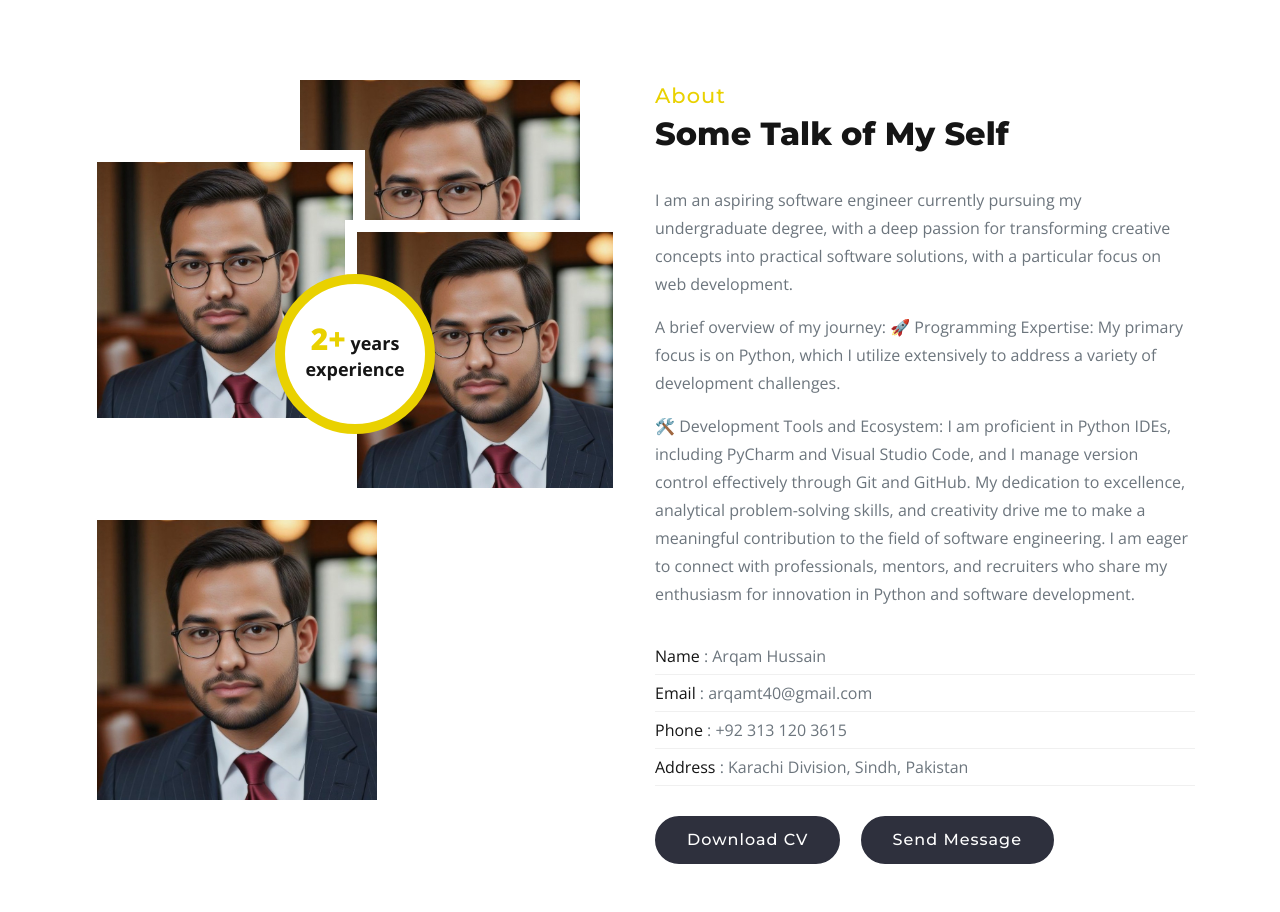
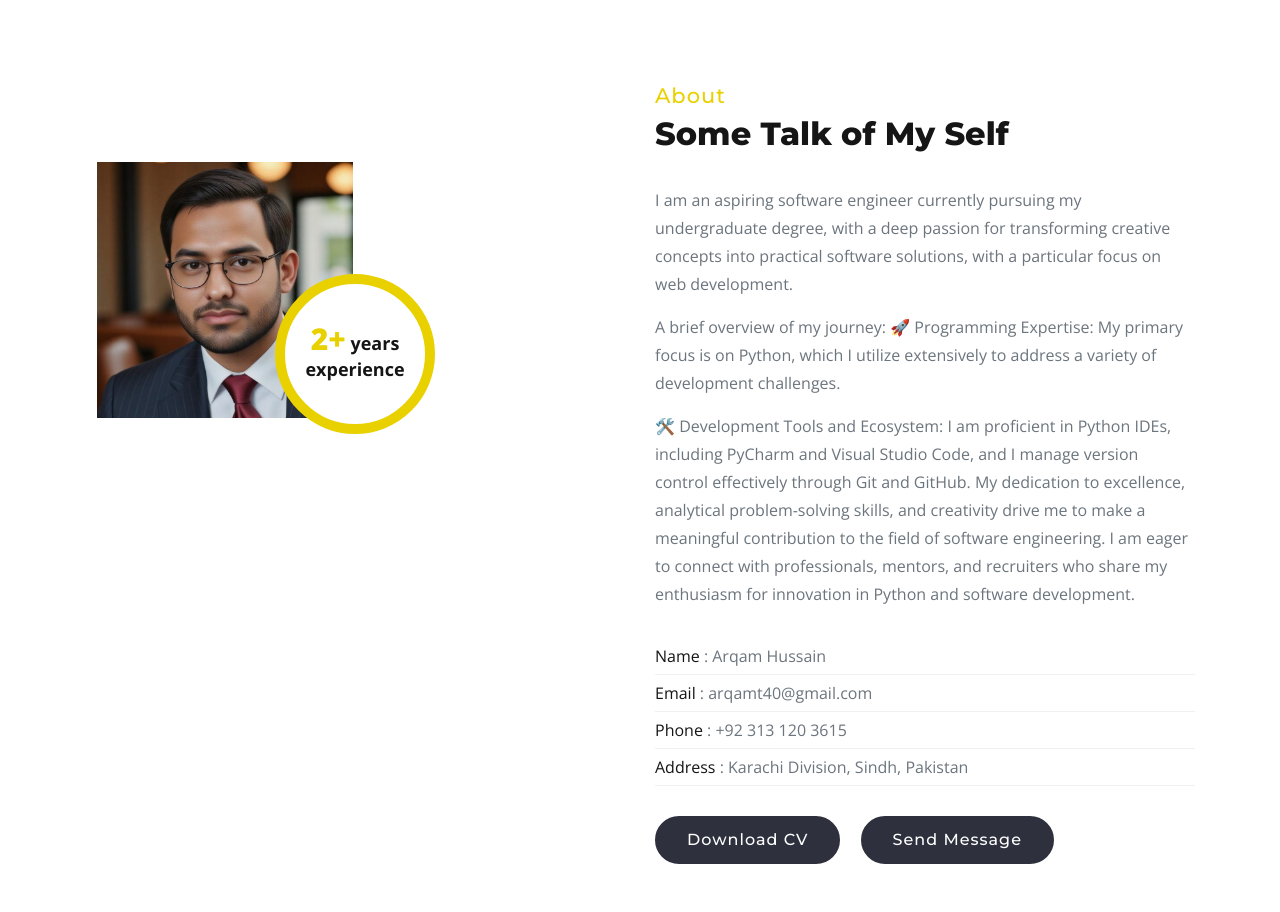
Before and after one commit to Bilal-web-developer/ninjadeveloper, a plain HTML site: page index.html in a window 1280 px wide. Shown: the part 800-1712 px from the top of the page. Drawn offline with nearby package versions, Linux system fonts and the light colour scheme.

Commit message:
Your commit message here

```diff
--- a/index.html
+++ b/index.html
@@ -133,9 +133,9 @@
 			<div class="col-md-12 col-lg-6">
 				<div class="about-image position-relative h-100">
 					<span class="about-img-1"><img src="images/about/2.jpg" alt="image"></span>
-					<span class="about-img-2"><img src="images/about/2.jpg" alt="image"></span>
-					<span class="about-img-3"><img src="images/about/2.jpg" alt="image"></span>
-					<span class="about-img-4"><img src="images/about/2.jpg" alt="image"></span>
+
+
+
 					<span class="experience bg-white d-block z-index-1 xy-middle text-center"><b class="color-primary">2+</b> years experience</span>
 				</div>
 			</div>
```
